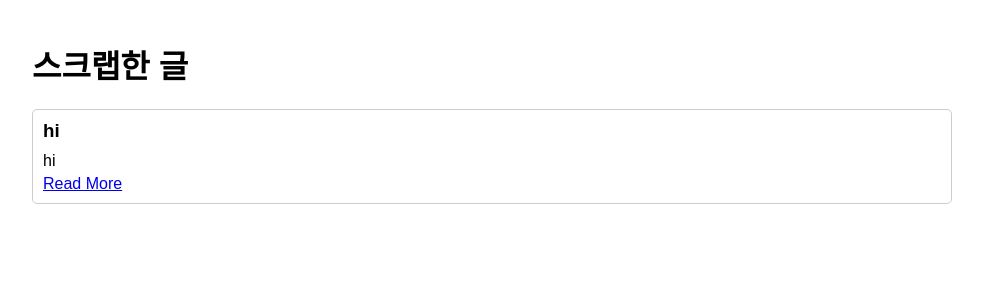
After one commit to Sena-Han/2024-Herethon, a Django app: page /accounts/mypage/scraps/ in a window 1280 px wide. The commit adds this page. Shown: the top 300 px of the page, without its empty margins (148-1131 px from the left). Run offline with Django 5.2, Linux system fonts and the light colour scheme; a user stored in the database is signed in; data comes from the database, SQL or seed files in the repository; both versions use the stored data as it was after the commit.

Commit message:
Feat: 스크랩 불러오기 기능

```diff
--- a/accounts/templates/comment_list.html
+++ b/accounts/templates/comment_list.html
@@ -25,7 +25,7 @@
     </style>
 </head>
 <body>
-    <h1>My Comments</h1>
+    <h1>작성한 댓글</h1>
     {% for comment in comments %}
         <div class="comment">
             <p>{{ comment.content }}</p>
--- a/accounts/templates/mypage.html
+++ b/accounts/templates/mypage.html
@@ -110,6 +110,7 @@
                 <ul>
                     <li><a href="{% url 'my-posts' %}">작성한 글 보기</a></li>
                     <li><a href="{% url 'my-comments' %}">작성한 댓글 보기</a></li>
+                    <li><a href="{% url 'scrapped-list' %}">작성한 스크랩 보기</a></li>
                 </ul>
             </li>
         </ul>
--- a/accounts/templates/post_list.html
+++ b/accounts/templates/post_list.html
@@ -27,7 +27,7 @@
     </style>
 </head>
 <body>
-    <h1>My Posts</h1>
+    <h1>작성한 글</h1>
     {% for post in posts %}
         <div class="post">
             <h3>{{ post.title }}</h3>
--- /dev/null
+++ b/accounts/templates/scrapped_list.html
@@ -0,0 +1,46 @@
+<!DOCTYPE html>
+<html lang="en">
+<head>
+    <meta charset="UTF-8">
+    <title>Scrapped Advices</title>
+    <style>
+        body {
+            font-family: Arial, sans-serif;
+            margin: 0;
+            padding: 0;
+        }
+        .content {
+            width: 75%;
+            margin: auto;
+            padding: 20px;
+            box-sizing: border-box;
+        }
+        .advice {
+            border: 1px solid #ccc;
+            padding: 10px;
+            margin-bottom: 10px;
+            border-radius: 5px;
+        }
+        .advice h3 {
+            margin: 0 0 10px 0;
+        }
+        .advice p {
+            margin: 5px 0;
+        }
+    </style>
+</head>
+<body>
+    <div class="content">
+        <h1>스크랩한 글</h1>
+        {% for advice in scrapped_advices %}
+            <div class="advice">
+                <h3>{{ advice.title }}</h3>
+                <p>{{ advice.content|truncatewords:20 }}</p>
+                <a href="{% url 'home:advice_detail' advice.id %}">Read More</a>
+            </div>
+        {% empty %}
+            <p>No scrapped advices found.</p>
+        {% endfor %}
+    </div>
+</body>
+</html>
--- a/accounts/urls.py
+++ b/accounts/urls.py
@@ -1,7 +1,7 @@
 from django.urls import path
 
 from home.views import home
-from .views import signup_view, email_verification_view, verify_code_view, login, resend_code_view, job_selection_view, welcome_view, mypage_view, mypage_post, post_list_view, comment_list_view
+from .views import signup_view, email_verification_view, verify_code_view, login, resend_code_view, job_selection_view, welcome_view, mypage_view, mypage_post, post_list_view, comment_list_view, scrapped_list_view
 
 urlpatterns = [
     path('signup/', signup_view, name='signup'),
@@ -16,4 +16,5 @@ urlpatterns = [
     path('mypage/mypagepost', mypage_post, name='mypagepost'),
     path('mypage/posts/', post_list_view, name='my-posts'),
     path('mypage/comments/', comment_list_view, name='my-comments'),
+    path('mypage/scraps/', scrapped_list_view, name='scrapped-list'),
 ]
--- a/accounts/views.py
+++ b/accounts/views.py
@@ -10,9 +10,9 @@ from django.conf import settings
 from django.contrib.auth.decorators import login_required
 from django.contrib import messages
 from accounts.forms import MyPageForm
-from .models import CustomUser, MyPage
-from community.forms import PostForm, CommentForm
-from community.models import Post, Category, Comment
+from .models import MyPage
+from community.models import Post, Comment
+from home.models import Advice
 
 
 
@@ -173,3 +173,10 @@ def comment_list_view(request):
         })
     else:
         return redirect('login')
+
+@login_required
+def scrapped_list_view(request):
+    user = request.user
+    scrapped_advices = user.scrapped_advices.all()
+
+    return render(request, 'scrapped_list.html', {'scrapped_advices': scrapped_advices})
```
Also changed, not shown: db.sqlite3.
